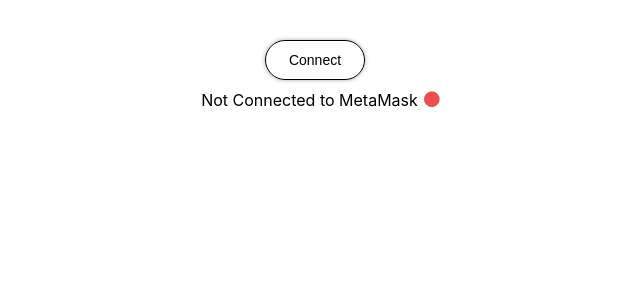
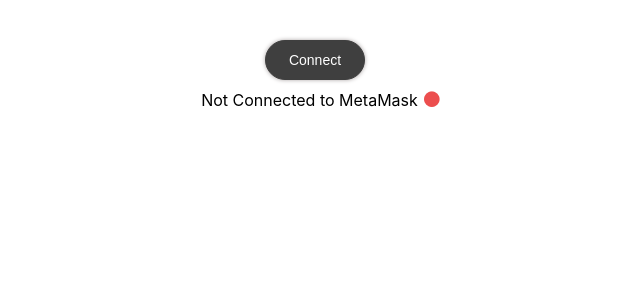
Before and after one commit to knoexus/crypto-balance-display, a React (Create React App) app in the folder app-crypto-balance-display/: page / in a window 1280 px wide. In both pictures the pointer is over the button "Connect". Shown: the top 300 px of the page, without its empty margins (325-965 px from the left). Built offline with nearby package versions, Linux system fonts and the light colour scheme.

Commit message:
add color for active buttons

```diff
--- a/app-crypto-balance-display/src/styles/main.css
+++ b/app-crypto-balance-display/src/styles/main.css
@@ -83,6 +83,27 @@
   outline: none;
 }
 
+.button__show-swap-rates:hover,
+.button__show-swap-rates:active {
+  color: white;
+  background-color: rgb(184, 56, 223);
+  border-color: rgb(184, 56, 223);
+}
+
+.button__show-balances:hover,
+.button__show-balances:active {
+  color: white;
+  background-color: rgb(250, 181, 78);
+  border-color: rgb(250, 181, 78);
+}
+
+.button__connect:hover,
+.button__connect:active {
+  color: white;
+  background-color: rgb(63, 63, 63);
+  border-color: rgb(63, 63, 63);
+}
+
 .h4__table-name {
   margin: 12px 0;
 }
```
